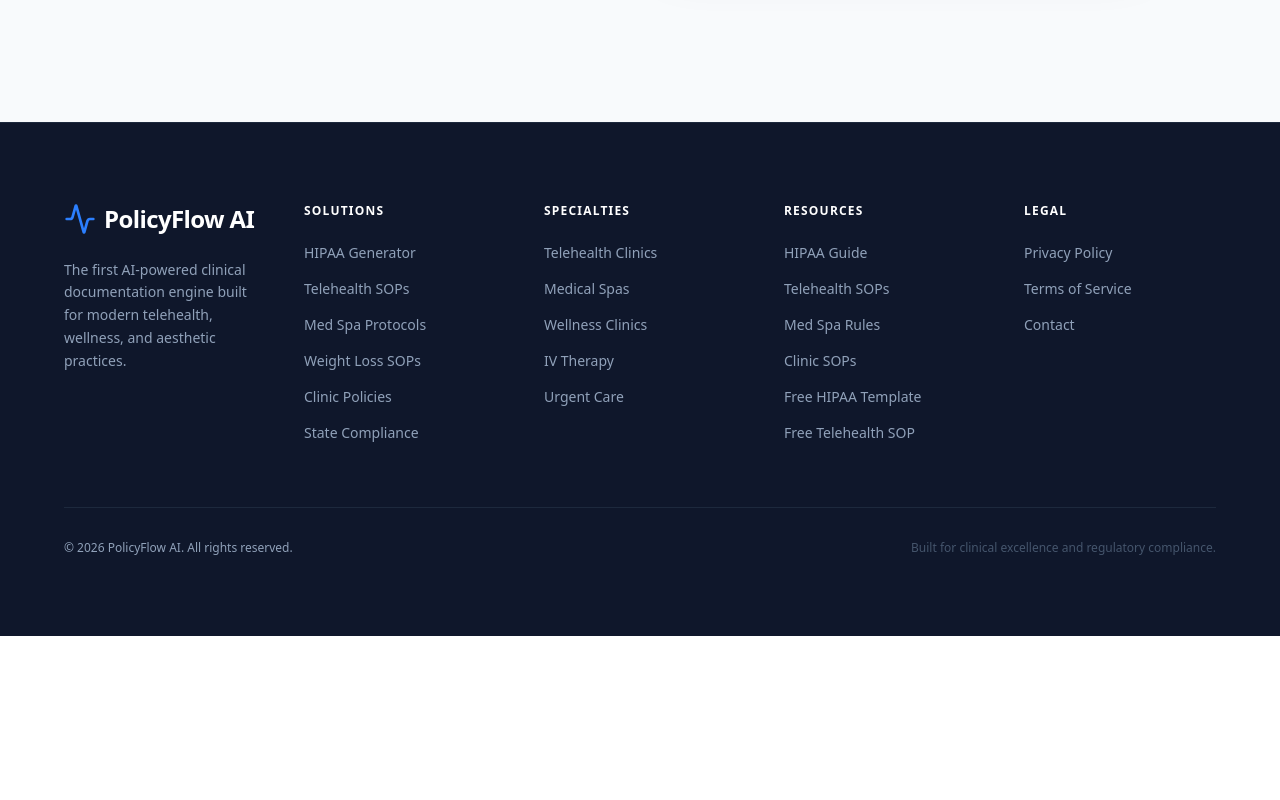
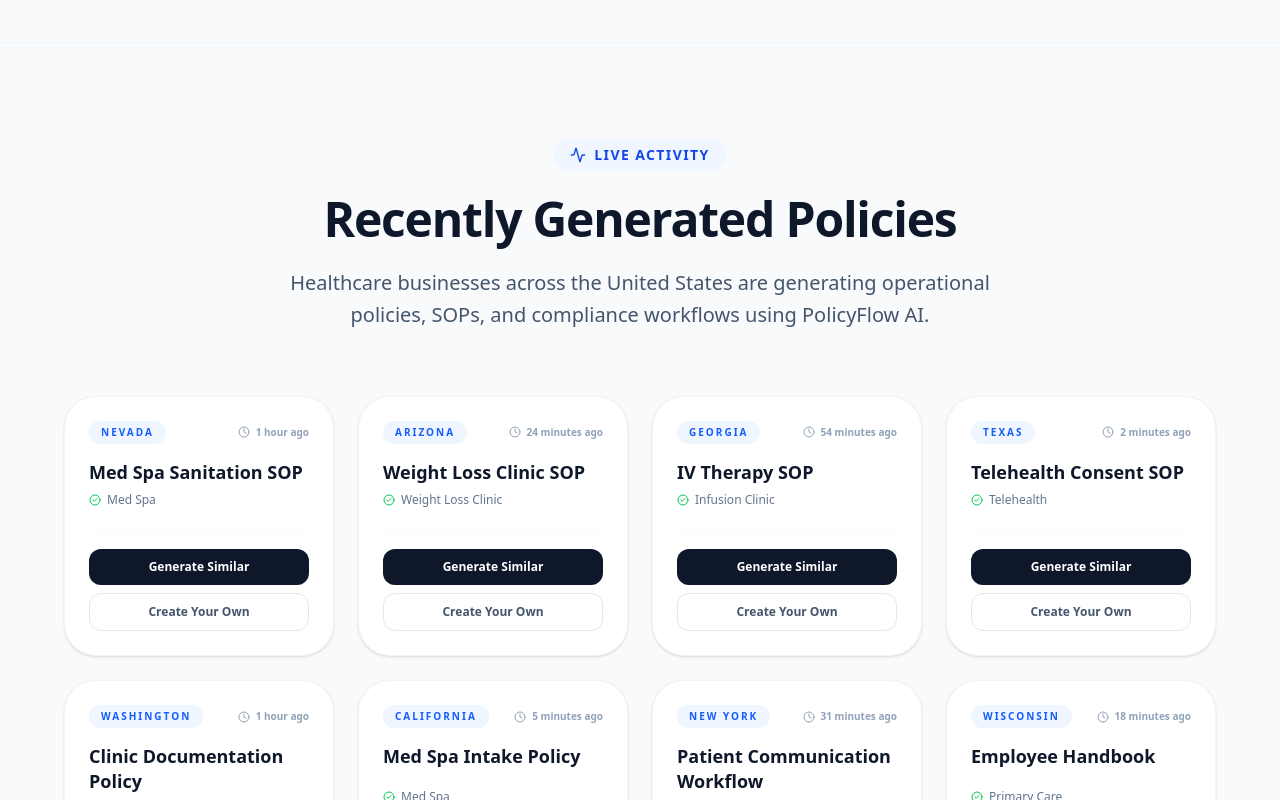
Before and after one commit to jrjr5/policyflow-ai, a Next.js app: page / in a window 1280 px wide. Shown: the part 6140-6940 px from the top of the page. Before the commit the page ends 6776 px from the top, so only its background shows below. Built offline with nearby package versions, Linux system fonts and the light colour scheme.

Commit message:
SEO: Added Recently Generated Policies section across all major landing pages

```diff
--- a/src/app/HomeClient.tsx
+++ b/src/app/HomeClient.tsx
@@ -20,6 +20,7 @@ import {
 import Link from 'next/link';
 import Navbar from '@/components/Navbar';
 import Footer from '@/components/Footer';
+import RecentActivity from '@/components/RecentActivity';
 import Pricing from '@/components/Pricing';
 import PolicyGenerator from '@/components/PolicyGenerator';
 import FAQ from '@/components/FAQ';
--- a/src/components/PillarLayout.tsx
+++ b/src/components/PillarLayout.tsx
@@ -2,6 +2,7 @@ import { ReactNode } from 'react';
 import Navbar from '@/components/Navbar';
 import Footer from '@/components/Footer';
 import Pricing from '@/components/Pricing';
+import RecentActivity from '@/components/RecentActivity';
 import PolicyGenerator from '@/components/PolicyGenerator';
 import FAQ from '@/components/FAQ';
 import EmailCapture from '@/components/EmailCapture';
--- a/src/components/Pricing.tsx
+++ b/src/components/Pricing.tsx
@@ -1,12 +1,14 @@
 'use client';
 
 import { CheckCircle } from 'lucide-react';
+import RecentActivity from '@/components/RecentActivity';
 
 const MONTHLY_LINK = "https://buy.stripe.com/test_5kQ9AMaPw3toajS4M80VO00";
 const PACK_LINK = "https://buy.stripe.com/test_14AfZa7Dk0hc77GemI0VO01";
 
 export default function Pricing() {
   return (
+    <>
     <section id="pricing" className="py-24 px-6">
       <div className="max-w-6xl mx-auto text-center">
         <h2 className="text-4xl md:text-5xl font-black text-slate-900 mb-6">Simple, transparent pricing.</h2>
@@ -74,5 +76,7 @@ export default function Pricing() {
         </div>
       </div>
     </section>
+    <RecentActivity />
+    </>
   );
 }
--- /dev/null
+++ b/src/components/RecentActivity.tsx
@@ -0,0 +1,101 @@
+'use client';
+
+import { useState, useEffect } from 'react';
+import { Activity, ArrowRight, CheckCircle2, Clock } from 'lucide-react';
+import Link from 'next/link';
+
+interface ActivityItem {
+  id: number;
+  state: string;
+  clinicType: string;
+  policyType: string;
+  timeAgo: string;
+}
+
+const ACTIVITIES: ActivityItem[] = [
+  { id: 1, state: 'Texas', clinicType: 'Telehealth', policyType: 'Telehealth Consent SOP', timeAgo: '2 minutes ago' },
+  { id: 2, state: 'California', clinicType: 'Med Spa', policyType: 'Med Spa Intake Policy', timeAgo: '5 minutes ago' },
+  { id: 3, state: 'Florida', clinicType: 'Wellness Clinic', policyType: 'HIPAA Privacy Policy', timeAgo: '12 minutes ago' },
+  { id: 4, state: 'Wisconsin', clinicType: 'Primary Care', policyType: 'Employee Handbook', timeAgo: '18 minutes ago' },
+  { id: 5, state: 'Arizona', clinicType: 'Weight Loss Clinic', policyType: 'Weight Loss Clinic SOP', timeAgo: '24 minutes ago' },
+  { id: 6, state: 'New York', clinicType: 'Mental Health', policyType: 'Patient Communication Workflow', timeAgo: '31 minutes ago' },
+  { id: 7, state: 'Illinois', clinicType: 'Dental Clinic', policyType: 'No-Show Policy', timeAgo: '42 minutes ago' },
+  { id: 8, state: 'Georgia', clinicType: 'Infusion Clinic', policyType: 'IV Therapy SOP', timeAgo: '54 minutes ago' },
+  { id: 9, state: 'Washington', clinicType: 'Multi-Specialty', policyType: 'Clinic Documentation Policy', timeAgo: '1 hour ago' },
+  { id: 10, state: 'Nevada', clinicType: 'Med Spa', policyType: 'Med Spa Sanitation SOP', timeAgo: '1 hour ago' },
+];
+
+export default function RecentActivity() {
+  const [items, setItems] = useState<ActivityItem[]>([]);
+
+  useEffect(() => {
+    // Simulate dynamic updates by shuffling slightly or just loading
+    setItems([...ACTIVITIES].sort(() => Math.random() - 0.5).slice(0, 8));
+  }, []);
+
+  return (
+    <section className="py-24 px-6 bg-slate-50 border-y border-slate-100">
+      <div className="max-w-6xl mx-auto">
+        <div className="text-center mb-16">
+          <div className="inline-flex items-center gap-2 px-4 py-1.5 bg-blue-50 text-blue-700 text-sm font-black rounded-full mb-6 uppercase tracking-widest">
+            <Activity className="w-4 h-4" /> Live Activity
+          </div>
+          <h2 className="text-4xl md:text-5xl font-black text-slate-900 mb-6 tracking-tight">Recently Generated Policies</h2>
+          <p className="text-xl text-slate-600 max-w-3xl mx-auto leading-relaxed">
+            Healthcare businesses across the United States are generating operational policies, SOPs, and compliance workflows using PolicyFlow AI.
+          </p>
+        </div>
+
+        <div className="grid grid-cols-1 md:grid-cols-2 lg:grid-cols-4 gap-6">
+          {items.map((item) => (
+            <div
+              key={item.id}
+              className="bg-white p-6 rounded-[32px] border border-slate-100 shadow-sm hover:shadow-xl hover:border-blue-200 transition-all group flex flex-col h-full"
+            >
+              <div className="flex items-center justify-between mb-4">
+                <span className="text-[10px] font-black uppercase tracking-[0.2em] text-blue-600 bg-blue-50 px-3 py-1 rounded-full">
+                  {item.state}
+                </span>
+                <div className="flex items-center gap-1.5 text-slate-400 text-[10px] font-bold">
+                  <Clock className="w-3 h-3" /> {item.timeAgo}
+                </div>
+              </div>
+
+              <h3 className="text-lg font-bold text-slate-900 mb-2 leading-snug group-hover:text-blue-600 transition-colors">
+                {item.policyType}
+              </h3>
+
+              <p className="text-slate-500 text-xs mb-6 flex-grow flex items-center gap-1.5">
+                <CheckCircle2 className="w-3 h-3 text-green-500" /> {item.clinicType}
+              </p>
+
+              <div className="pt-4 border-t border-slate-50 space-y-2">
+                <Link
+                  href="/#generator"
+                  className="w-full py-2.5 bg-slate-900 text-white rounded-xl text-xs font-bold flex items-center justify-center gap-2 hover:bg-blue-600 transition-all"
+                >
+                  Generate Similar
+                </Link>
+                <Link
+                  href="/#generator"
+                  className="w-full py-2.5 bg-white text-slate-600 border border-slate-200 rounded-xl text-xs font-bold flex items-center justify-center gap-2 hover:bg-slate-50 transition-all"
+                >
+                  Create Your Own
+                </Link>
+              </div>
+            </div>
+          ))}
+        </div>
+
+        <div className="mt-16 text-center">
+           <Link
+             href="/#generator"
+             className="inline-flex items-center gap-3 bg-blue-600 text-white px-10 py-5 rounded-2xl font-black text-lg hover:bg-blue-700 transition-all shadow-2xl shadow-blue-200"
+           >
+             Start Your Documentation Pack <ArrowRight className="w-5 h-5" />
+           </Link>
+        </div>
+      </div>
+    </section>
+  );
+}
--- a/src/components/UseCaseLayout.tsx
+++ b/src/components/UseCaseLayout.tsx
@@ -2,6 +2,7 @@ import { ReactNode } from 'react';
 import Navbar from '@/components/Navbar';
 import Footer from '@/components/Footer';
 import Pricing from '@/components/Pricing';
+import RecentActivity from '@/components/RecentActivity';
 import PolicyGenerator from '@/components/PolicyGenerator';
 import FAQ from '@/components/FAQ';
 import EmailCapture from '@/components/EmailCapture';
```
Also changed, not shown: 1 other file (tests, documents, lock files or other folders).
